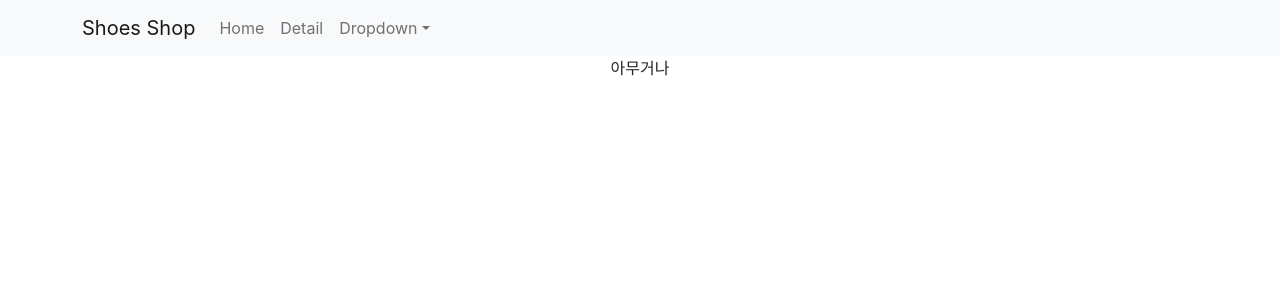
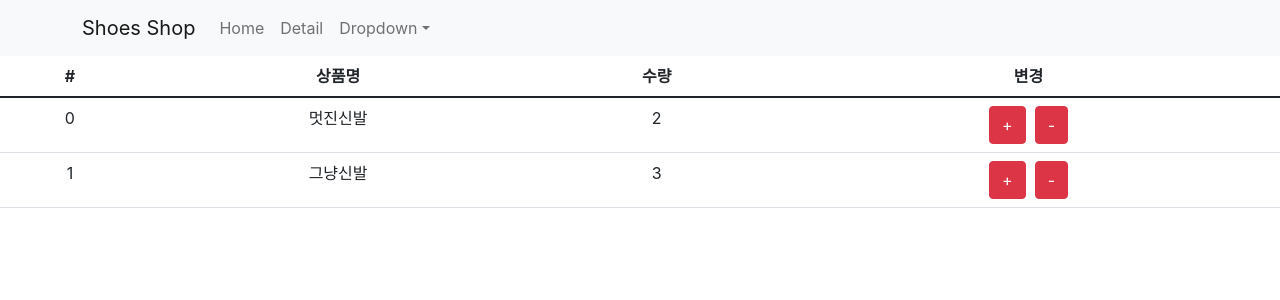
Before and after one commit to yongsin729/React-Shop, a React (Create React App) app: page /cart in a window 1280 px wide. Shown: the top 300 px of the page. Built offline with nearby package versions, Linux system fonts and the light colour scheme.

Commit message:
first commit5

```diff
--- a/package.json
+++ b/package.json
@@ -12,9 +12,11 @@
     "react": "^17.0.2",
     "react-bootstrap": "^2.1.1",
     "react-dom": "^17.0.2",
+    "react-redux": "^7.2.6",
     "react-router-dom": "^5.3.0",
     "react-scripts": "5.0.0",
     "react-transition-group": "^4.4.2",
+    "redux": "^4.1.2",
     "styled-components": "^5.3.3",
     "web-vitals": "^2.1.4"
   },
--- a/src/App.js
+++ b/src/App.js
@@ -8,7 +8,7 @@ import Data from './data.js';
 import {Link,Route,Switch} from 'react-router-dom';
 import Detail from './Detail.js';
 import axios from 'axios';
-
+import Cart from './Cart.js';
 // function More(more){
 //   let tmp=[more];
 //   tmp=[...shoes];
@@ -97,6 +97,10 @@ function App() {
     <Detail shoes={shoes} 재고={재고} 재고변경={재고변경}/>
 </Route>
 
+
+<Route path="/cart">
+    <Cart />
+</Route>
 <Route path="/:id">
     <div>아무거나</div>
 </Route>
--- /dev/null
+++ b/src/Cart.js
@@ -0,0 +1,66 @@
+import React from 'react';
+import {Table} from 'react-bootstrap';
+import { connect,Button } from 'react-redux';
+
+function Cart(props){
+    return (
+        <div>
+            <Table>
+  <thead>
+    <tr>
+      <th>#</th>
+      <th>상품명</th>
+      <th>수량</th>
+      <th>변경</th>
+    </tr>
+  </thead>
+  <tbody>
+        {props.state.map(function(a,i){
+            return (
+                <tr key={i}>
+                <td>{props.state[i].id}</td>
+                <td>{props.state[i].name}</td>
+                <td>{props.state[i].quan}</td>
+                <td><button className="btn btn-danger" onClick={()=>{
+                    props.dispatch({type : '수량증가'})
+                }}>+</button>  &nbsp;
+                <button className="btn btn-danger" onClick={()=>{
+                    props.dispatch({type : '수량감소'})
+                }}>-</button>
+                </td>
+              </tr>
+            )
+        })}
+{/*
+    <tr>
+      <td>1</td>
+      <td>{props.state[0].name}</td>
+      <td>Otto</td>
+      <td>@mdo</td>
+    </tr>
+    <tr>
+      <td>2</td>
+      <td>Jacob</td>
+      <td>Thornton</td>
+      <td>@fat</td>
+    </tr>
+    <tr>
+      <td>3</td>
+      <td colSpan={2}>Larry the Bird</td>
+      <td>@twitter</td>
+    </tr> */}
+  </tbody>
+</Table>
+        </div>
+
+    )
+}
+
+function 함수명(state){
+    return{
+        state : state
+
+    }
+}
+
+export default connect(함수명)(Cart)
--- a/src/index.js
+++ b/src/index.js
@@ -5,12 +5,42 @@ import App from './App';
 import reportWebVitals from './reportWebVitals';
 
 import {BrowserRouter} from 'react-router-dom';
+import {Provider} from 'react-redux';
+import { createStore } from 'redux';
+
+let 기본값=[{id:0,name:'멋진신발',quan:2},{id:1,name:'그냥신발',quan:3}];
+
+
+function reducer(state=기본값,액션){
+  if(액션.type==='수량증가'){
+
+    let copy=[...state];
+    copy[0].quan++;
+    return copy
+  }else if(액션.type==='수량감소'){
+    let copy=[...state];
+    if(copy[0].quan<=0){
+      return copy;
+    }else{
+    copy[0].quan--;
+    return copy
+  }
+  }
+  else{
+     return state;
+  }
+}
+
+let store=createStore(reducer);
+
 
 
 ReactDOM.render(
   <React.StrictMode>
     <BrowserRouter>
+    <Provider store={store}>
     <App />
+    </Provider>
     </BrowserRouter>
   </React.StrictMode>,
   document.getElementById('root')
```
Also changed, not shown: 1 other file (tests, documents, lock files or other folders).
